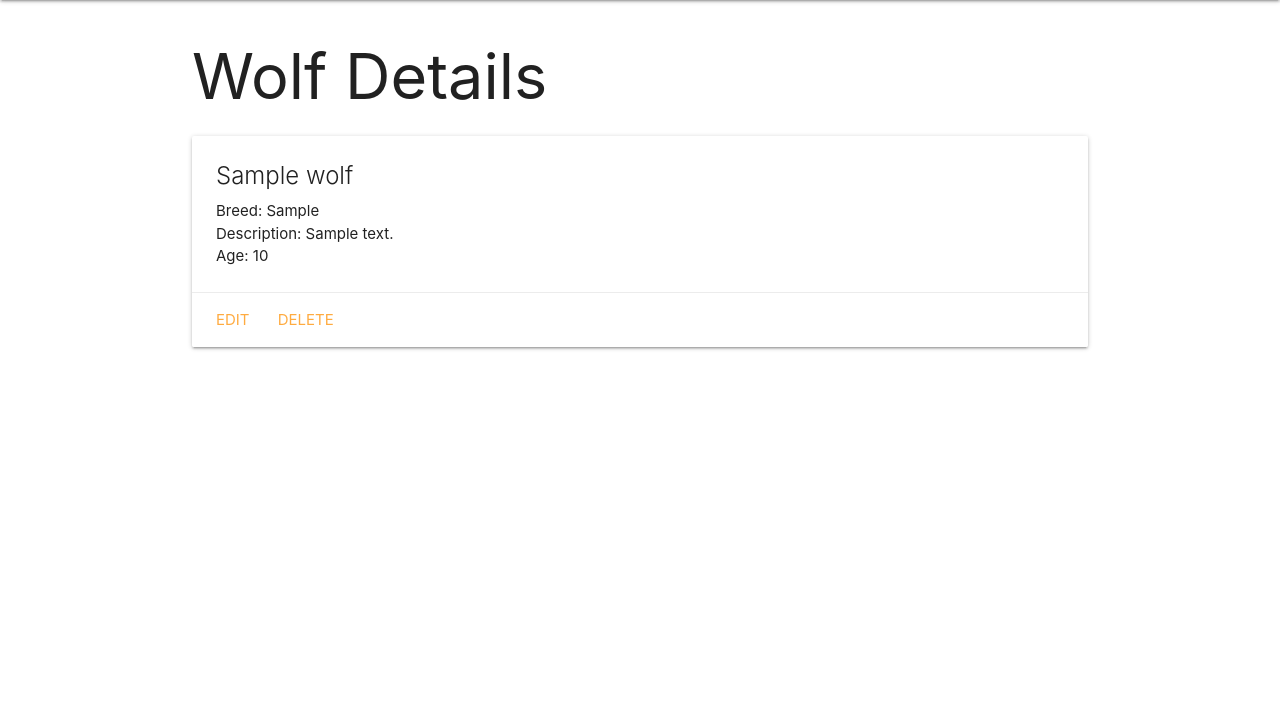
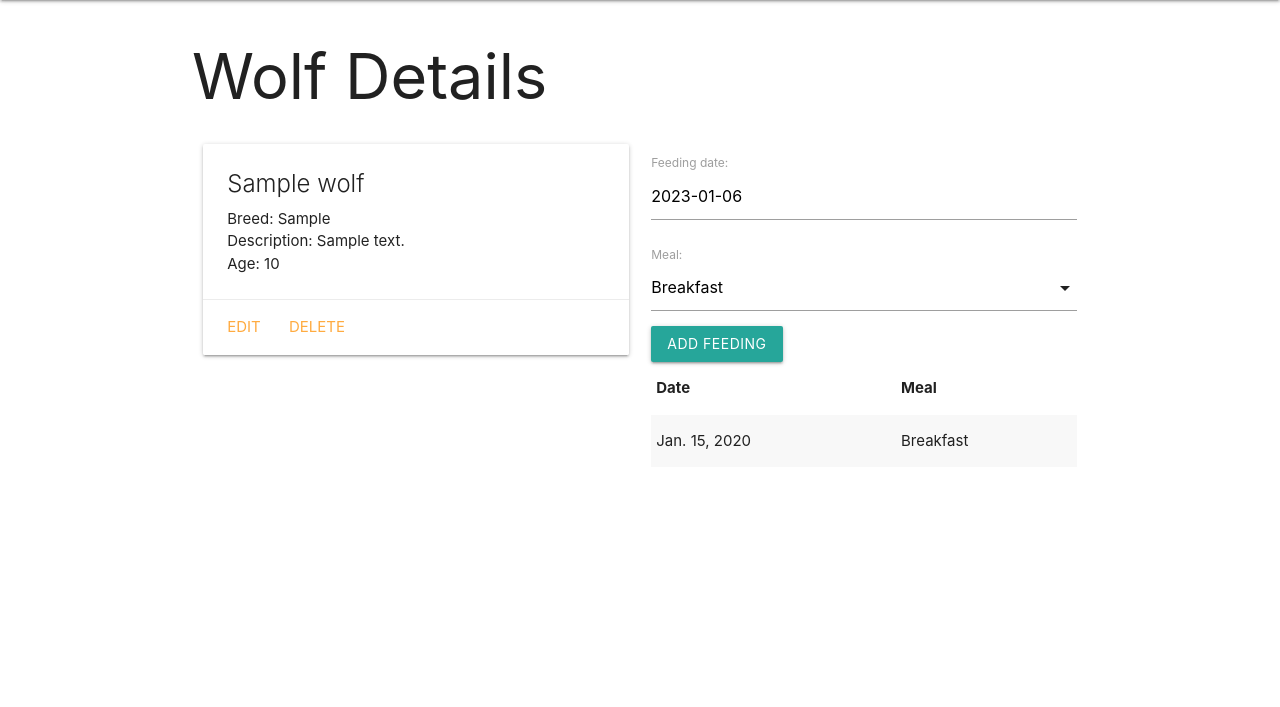
Before and after one commit to gianellin/wolfCollector, a Django app: page /wolfs/1/ in a window 1280 px wide. Shown: the part 64-771 px from the top of the page. Run offline with Django 4.2, Linux system fonts and the light colour scheme; tables that the repository leaves empty hold one stand-in row (values such as "Sample post").

Commit message:
Added One to many

```diff
--- a/main_app/admin.py
+++ b/main_app/admin.py
@@ -1,6 +1,8 @@
 from django.contrib import admin
 # import your models here
-from .models import Wolf
+from .models import Wolf, Feeding
 
 # Register your models here
 admin.site.register(Wolf)
+# register the new Feeding Model
+admin.site.register(Feeding)
--- /dev/null
+++ b/main_app/forms.py
@@ -0,0 +1,7 @@
+from django.forms import ModelForm
+from .models import Feeding
+
+class FeedingForm(ModelForm):
+  class Meta:
+    model = Feeding
+    fields = ['date', 'meal']
--- a/main_app/models.py
+++ b/main_app/models.py
@@ -3,7 +3,13 @@ from django.db import models
 from django.urls import reverse
 
 # Create your models here.
-# Add the Cat class & list and view function below the imports
+MEALS = (
+    ('B', 'Breakfast'),
+    ('L', 'Lunch'),
+    ('D', 'Dinner')
+)
+# new code above
+# Add the WOLF class & list and view function below the imports
 class Wolf(models.Model):
   name = models.CharField(max_length=100)
   breed = models.CharField(max_length=100)
@@ -16,3 +22,20 @@ class Wolf(models.Model):
   # Add this method
   def get_absolute_url(self):
     return reverse('detail', kwargs={'wolf_id': self.id})
+
+class Feeding(models.Model):
+  # the first optional positional argument overrides the label
+  date = models.DateField('feeding date')
+  meal = models.CharField(
+    max_length=1,
+    # add the 'choices' field option
+    choices=MEALS,
+    # set the default value for meal to be 'B'
+    default=MEALS[0][0]
+  )
+   # Create a cat_id FK
+  wolf = models.ForeignKey(Wolf, on_delete=models.CASCADE)
+
+  def __str__(self):
+    # Nice method for obtaining the friendly value of a Field.choice
+    return f"{self.get_meal_display()} on {self.date}"
--- a/main_app/templates/base.html
+++ b/main_app/templates/base.html
@@ -8,7 +8,7 @@
   <title>Wolf Collector</title>
   <link rel="stylesheet" href="https://cdnjs.cloudflare.com/ajax/libs/materialize/1.0.0/css/materialize.min.css">
   <link rel="stylesheet" type="text/css" href="{% static 'css/style.css' %}">
-
+  <script src="https://cdnjs.cloudflare.com/ajax/libs/materialize/1.0.0/js/materialize.min.js"></script>
 </head>
 <body>
   <header class="navbar-fixed">
--- a/main_app/templates/wolfs/detail.html
+++ b/main_app/templates/wolfs/detail.html
@@ -3,6 +3,8 @@
 
 <h1>Wolf Details</h1>
 
+<div class="row">
+<div class="col s6">
     <div class="card">
         <div class="card-content">
             <span class="card-title">{{ wolf.name }}</span>
@@ -14,12 +16,45 @@
                 <p>Age: Wolfy</p>
             {% endif %}
         </div>
-  <!-- Add the following markup -->
         <div class="card-action">
             <a href="{% url 'wolfs_update' wolf.id %}">Edit</a>
             <a href="{% url 'wolfs_delete' wolf.id %}">Delete</a>
         </div>
-  <!-- New markup above -->
+    </div>
 </div>
 
+<div class="col s6">
+    <form action="{% url 'add_feeding' wolf.id %}" method="post">
+        {% csrf_token %}
+        {{ feeding_form.as_p }}
+        <input type="submit" class="btn" value="Add Feeding">
+      </form>
+    <table class="striped">
+      <thead>
+        <tr><th>Date</th><th>Meal</th></tr>
+      </thead>
+      <tbody>
+        {% for feeding in wolf.feeding_set.all %}
+          <tr>
+            <td>{{feeding.date}}</td>
+            <td>{{feeding.get_meal_display}}</td>
+          </tr>
+        {% endfor %}
+      </tbody>
+    </table>
+  </div>
+</div>
+
+<script>
+    const dateEl = document.getElementById('id_date');
+    M.Datepicker.init(dateEl, {
+        format: 'yyyy-mm-dd',
+        defaultDate: new Date(),
+        setDefaultDate: true,
+        autoClose: true
+  });
+  // add additional JS to initialize select below
+  const selectEl = document.getElementById('id_meal');
+  M.FormSelect.init(selectEl);
+</script>
 {% endblock %}
--- a/main_app/urls.py
+++ b/main_app/urls.py
@@ -10,4 +10,5 @@ urlpatterns = [
     path('wolfs/create/', views.WolfCreate.as_view(), name='wolfs_create'),
     path('wolfs/<int:pk>/update/', views.WolfUpdate.as_view(), name='wolfs_update'),
     path('wolfs/<int:pk>/delete/', views.WolfDelete.as_view(), name='wolfs_delete'),
+    path('wolfs/<int:wolf_id>/add_feeding/', views.add_feeding, name='add_feeding'),
 ]
--- a/main_app/views.py
+++ b/main_app/views.py
@@ -1,7 +1,8 @@
-from django.shortcuts import render
+from django.shortcuts import render, redirect
 # Add the following import
 from django.views.generic.edit import CreateView, UpdateView, DeleteView
 from .models import Wolf
+from .forms import FeedingForm
 
 # Create your views here.
 
@@ -18,7 +19,20 @@ def wolfs_index(request):
 
 def wolfs_detail(request, wolf_id):
   wolf = Wolf.objects.get(id=wolf_id)
-  return render(request, 'wolfs/detail.html', { 'wolf': wolf })
+  # instantiate FeedingForm to be rendered in the template
+  feeding_form = FeedingForm()
+  return render(request, 'wolfs/detail.html', { 'wolf': wolf, 'feeding_form': feeding_form })
+
+def add_feeding(request, wolf_id):
+  form = FeedingForm(request.POST)
+  # validate the form
+  if form.is_valid():
+    # don't save the form to the db until it
+    # has the cat_id assigned
+    new_feeding = form.save(commit=False)
+    new_feeding.wolf_id = wolf_id
+    new_feeding.save()
+    return redirect('detail', wolf_id=wolf_id)
 
 class WolfCreate(CreateView):
   model = Wolf
@@ -27,7 +41,7 @@ class WolfCreate(CreateView):
 
 class WolfUpdate(UpdateView):
   model = Wolf
-  # Let's disallow the renaming of a cat by excluding the name field!
+  # Let's disallow the renaming of a wolf by excluding the name field!
   fields = ['breed', 'description', 'age']
 
 class WolfDelete(DeleteView):
```
Also changed, not shown: main_app/migrations/0002_feeding.py (added). Lines whose indentation alone changed are shown as unchanged.
